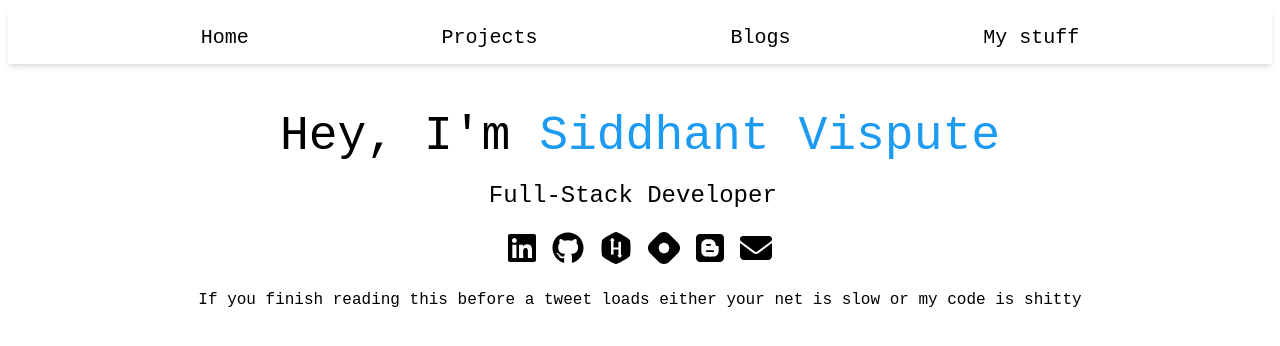
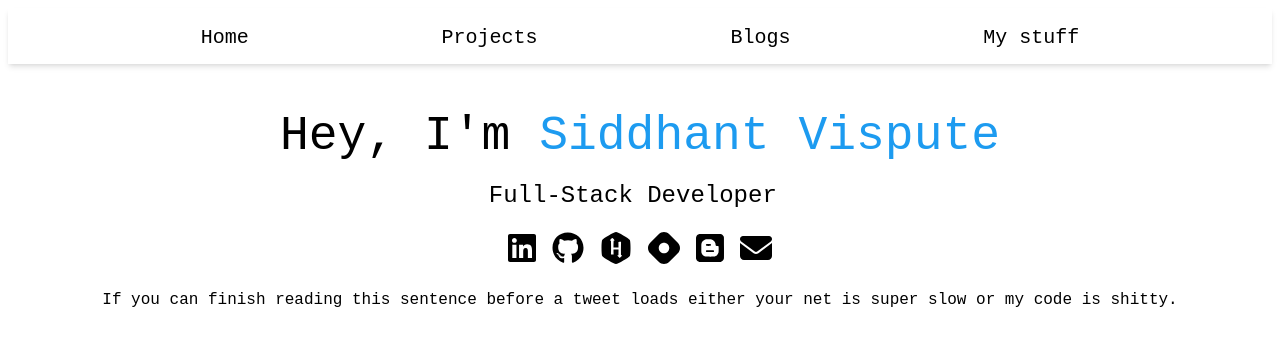
Before and after one commit to skieer-ssv/alas-a-portfolio, a Next.js app: page / in a window 1280 px wide. Shown: the top 346 px of the page. Built offline with nearby package versions, Linux system fonts and the light colour scheme.

Commit message:
chore: dnt remmeber

```diff
--- a/components/Tweet.js
+++ b/components/Tweet.js
@@ -1,22 +1,21 @@
 import Head from 'next/head';
 import tweetIds from '../data/tweetList';
-// function TweetPlaceholder(){
-//     return(
-//         <div className="tweet-placeholder m-4">
-//             <div className="tweet-placeholder-text">
-//                 <p className='text-center'>If you finish reading this before a tweet loads<br/> either your net is slow or my code is shitty</p>
-//             </div>
-//         </div>
-//     )
-// }
+import {useState,useEffect} from 'react';
 export default function Tweets(){
-
+    const [tweetId,setTweetId]=useState([]);
     const tweetIdsLength= tweetIds.length;
     const randomTweet=Math.floor(Math.random()*tweetIdsLength);
+    useEffect(()=>{
+        setTweetId(tweetIds[randomTweet]);
+    }, [randomTweet]);
     return(
         <div className="">
             <blockquote className="twitter-tweet" data-dnt="true" >
-                <p lang="en" dir="ltr">If you finish reading this before a tweet loads either your net is slow or my code is shitty<a href="https://twitter.com/hashtag/NLP?src=hash&amp;ref_src=twsrc%5Etfw"></a></p><a href={`https://twitter.com/siddhant2102/status/${tweetIds[ randomTweet]}?ref_src=twsrc%5Etfw`}></a></blockquote>
+                <p lang="en" dir="ltr">
+
+                    If  you can finish reading this sentence before a tweet loads either your net is super slow or my code is shitty.
+                    </p>
+                    <a href={`https://twitter.com/siddhant2102/status/${tweetId}?ref_src=twsrc%5Etfw`}></a></blockquote>
                <Head>
                <script async src="https://platform.twitter.com/widgets.js" charSet="utf-8"></script></Head>
             {/* <TwitterTweetEmbed tweetId={tweetIds[ randomTweet] } placeholder={TweetPlaceholder()} /> */}
```
